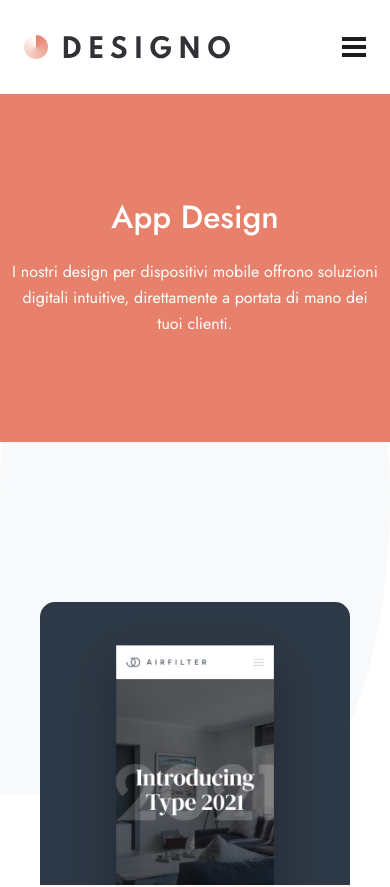
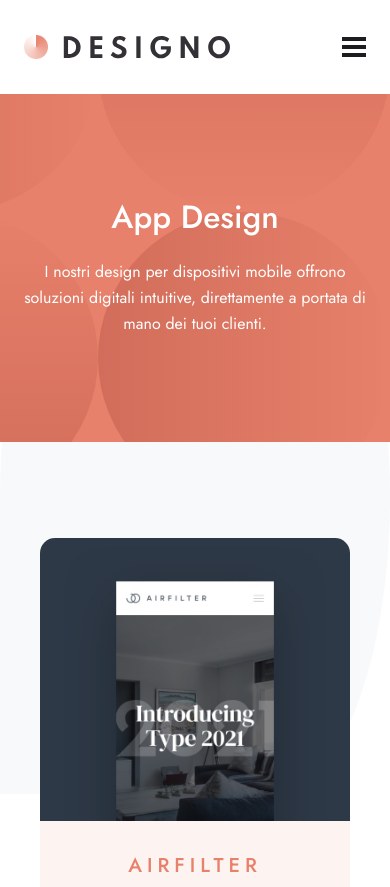
Before and after one commit to tyVespA/designo, a Next.js app: page /app-design in a window 390 px wide. Shown: the top 887 px of the page. Built offline with nearby package versions, Linux system fonts and the light colour scheme.

Commit message:
Add variable background image, add media queries

```diff
--- a/src/app/(footer-banner-on)/(one-leaf-pages)/components/HeroBanner.js
+++ b/src/app/(footer-banner-on)/(one-leaf-pages)/components/HeroBanner.js
@@ -1,8 +1,27 @@
+import Image from "next/image";
 import styles from "./HeroBanner.module.css";
 
-export default function HeroBanner({ title, children, backgroundImgPosition }) {
+import bg_web from "../../../../../public/web-design/desktop/bg-pattern-intro-web.svg";
+import bg_app from "../../../../../public/app-design/desktop/bg-pattern-intro-app.svg";
+import bg_graphic from "../../../../../public/graphic-design/desktop/bg-pattern-intro-graphic.svg";
+
+export default function HeroBanner({ title, children }) {
+  let titleCheck = title.toLowerCase();
+  let bgImage;
+  switch (titleCheck) {
+    case "web design":
+      bgImage = bg_web;
+      break;
+    case "app design":
+      bgImage = bg_app;
+      break;
+    case "graphic design":
+      bgImage = bg_graphic;
+      break;
+  }
   return (
     <section className={styles.heroBannerContainer}>
+      <Image src={bgImage} alt="" className={styles.bgImage} />
       <h1>{title}</h1>
       <p>{children}</p>
     </section>
--- a/src/app/(footer-banner-on)/(one-leaf-pages)/components/HeroBanner.module.css
+++ b/src/app/(footer-banner-on)/(one-leaf-pages)/components/HeroBanner.module.css
@@ -6,23 +6,49 @@
   border-radius: var(--border-radius);
 
   margin-bottom: 160px;
+  position: relative;
+  overflow: hidden;
   /* 120px for tablets */
   /* 96px for phones */
 }
 
+.bgImage {
+  position: absolute;
+  top: -50%;
+  right: 0;
+  animation: float 15s ease-in-out infinite;
+  z-index: 1;
+  min-width: 876px;
+  min-height: 584px;
+}
+
 .heroBannerContainer h1 {
+  position: relative;
+  z-index: 2;
   padding-bottom: 24px;
 }
 
 .heroBannerContainer p {
+  position: relative;
+  z-index: 2;
   max-width: 50ch;
   margin-inline: auto;
+}
+
+@media screen and (max-width: 810px) {
+  .heroBannerContainer {
+    margin-bottom: 120px;
+  }
 }
 
 @media screen and (max-width: 675px) {
   .heroBannerContainer {
     margin-inline: -40px;
+    margin-bottom: 96px;
+    padding-block: 105px;
     border-radius: 0;
-    padding-block: 105px;
+  }
+  .heroBannerContainer p {
+    padding-inline: 24px;
   }
 }
```
